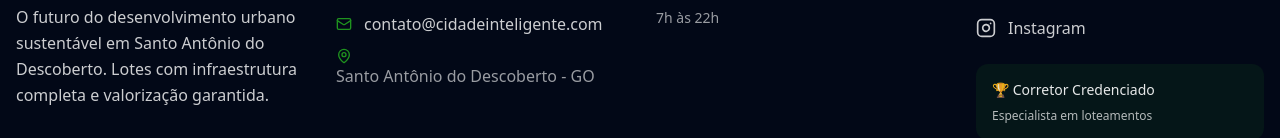
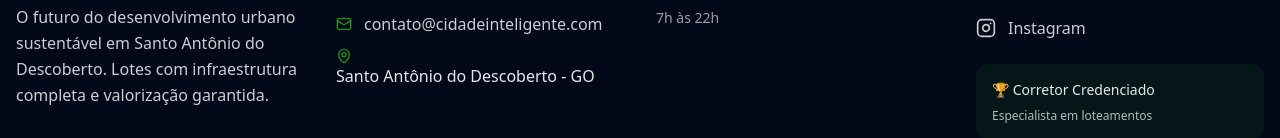
Before and after one commit to WillbioCloud/cidade-inteligente-landing, a React (Vite) app: page / in a window 1280 px wide. Shown: the part 7752-7890 px from the top of the page. Built offline with nearby package versions, Linux system fonts and the light colour scheme.

Commit message:
fix: update footer text color and remove opacity from location display

```diff
--- a/src/components/Footer.tsx
+++ b/src/components/Footer.tsx
@@ -42,10 +42,10 @@ export const Footer = () => {
                   href="https://maps.app.goo.gl/3a3gzUomDvtiafDq8"
                   target="_blank"
                   rel="noopener noreferrer"
-                  className="text-background/70 hover:text-background transition-colors"
+                  className="text-background/90 hover:text-background transition-colors"
                 >
                 <MapPin className="w-4 h-4 text-primary" />
-                <span className="text-background/60">Santo Antônio do Descoberto - GO</span>
+                <span>Santo Antônio do Descoberto - GO</span>
                 </a>
               </div>
             </div>
```
Also changed, not shown: 1 other file (tests, documents, lock files or other folders).
